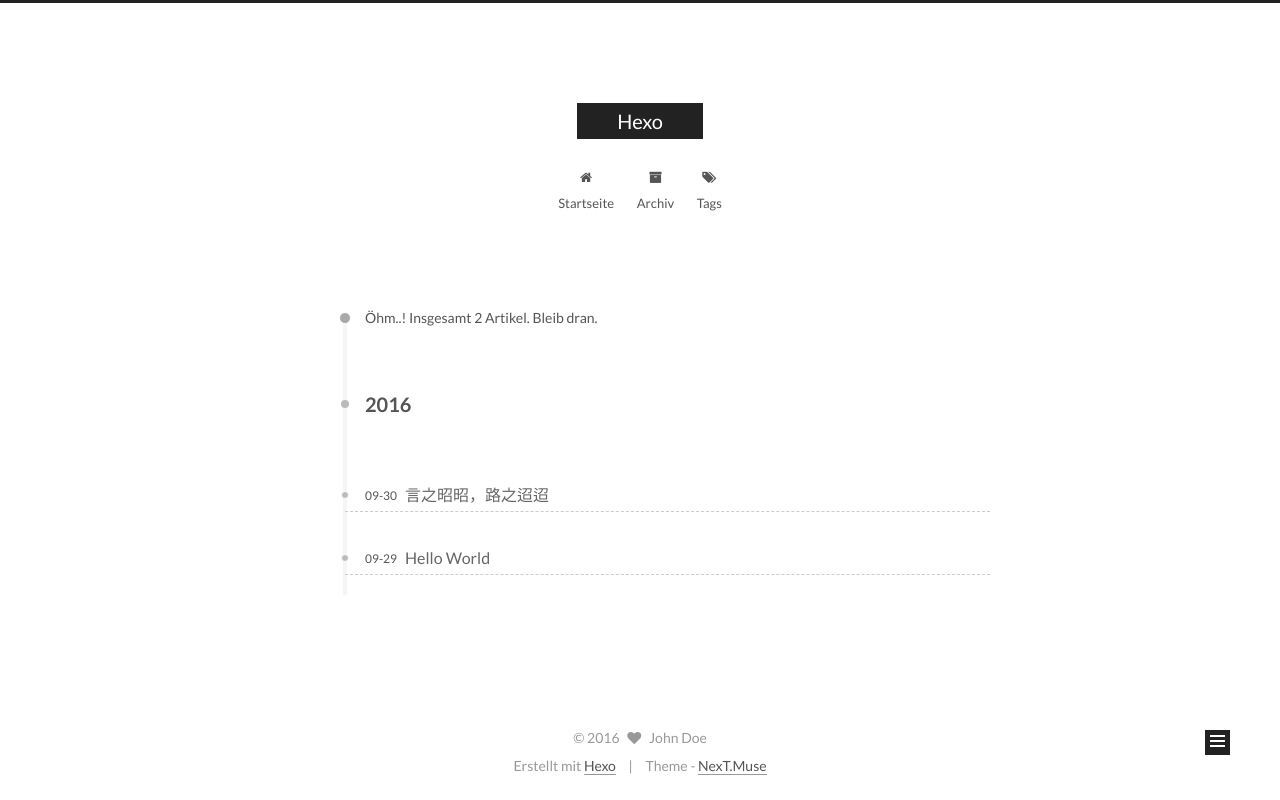
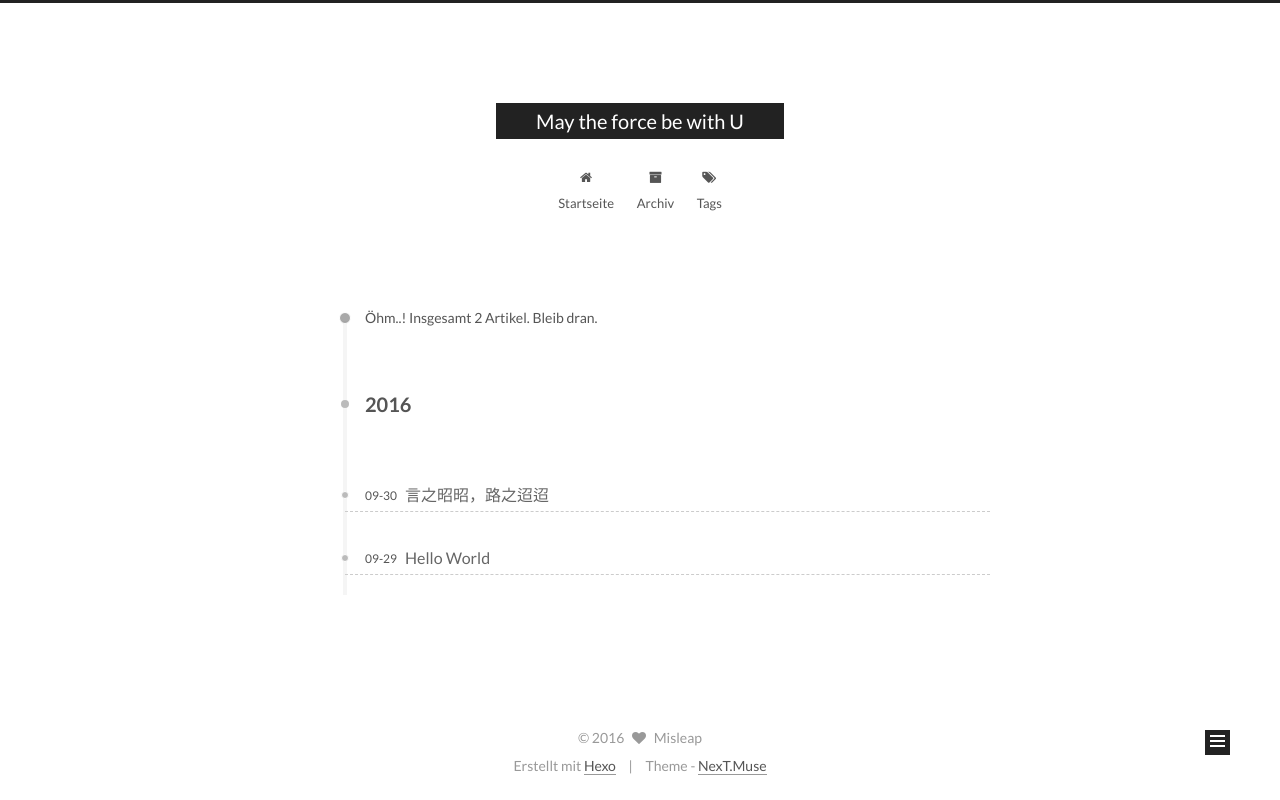
Before and after one commit to Misleap/Misleap.github.io, a plain HTML site: page archives/2016/09/index.html in a window 1280 px wide. Drawn offline with Linux system fonts and the light colour scheme.

Commit message:
Site updated: 2016-09-30 14:10:35

```diff
--- a/archives/2016/09/index.html
+++ b/archives/2016/09/index.html
@@ -85,11 +85,11 @@
 
 
 <meta property="og:type" content="website">
-<meta property="og:title" content="Hexo">
+<meta property="og:title" content="May the force be with U">
 <meta property="og:url" content="http://yoursite.com/archives/2016/09/index.html">
-<meta property="og:site_name" content="Hexo">
+<meta property="og:site_name" content="May the force be with U">
 <meta name="twitter:card" content="summary">
-<meta name="twitter:title" content="Hexo">
+<meta name="twitter:title" content="May the force be with U">
 
 
 
@@ -112,10 +112,10 @@
 
   <link rel="canonical" href="http://yoursite.com/archives/2016/09/"/>
 
-  <title> Archiv | Hexo </title>
+  <title> Archiv | May the force be with U </title>
 </head>
 
-<body itemscope itemtype="http://schema.org/WebPage" lang="">
+<body itemscope itemtype="http://schema.org/WebPage" lang="Chinese">
 
 
 
@@ -143,7 +143,7 @@
   <div class="custom-logo-site-title">
     <a href="/"  class="brand" rel="start">
       <span class="logo-line-before"><i></i></span>
-      <span class="site-title">Hexo</span>
+      <span class="site-title">May the force be with U</span>
       <span class="logo-line-after"><i></i></span>
     </a>
   </div>
@@ -339,8 +339,8 @@
         <div class="site-author motion-element" itemprop="author" itemscope itemtype="http://schema.org/Person">
           <img class="site-author-image" itemprop="image"
                src="/images/avatar.gif"
-               alt="John Doe" />
-          <p class="site-author-name" itemprop="name">John Doe</p>
+               alt="Misleap" />
+          <p class="site-author-name" itemprop="name">Misleap</p>
           <p class="site-description motion-element" itemprop="description"></p>
         </div>
         <nav class="site-state motion-element">
@@ -390,7 +390,7 @@
   <span class="with-love">
     <i class="fa fa-heart"></i>
   </span>
-  <span class="author" itemprop="copyrightHolder">John Doe</span>
+  <span class="author" itemprop="copyrightHolder">Misleap</span>
 </div>
 
 <div class="powered-by">
--- a/css/main.css
+++ b/css/main.css
@@ -1548,7 +1548,7 @@
   width: 4px;
   height: 4px;
   border-radius: 50%;
-  background: #a429d1;
+  background: #ff0eeb;
 }
 .links-of-blogroll {
   font-size: 13px;
```
Also changed, not shown: 2016/09/29/hello-world/index.html (+7 -7 lines), 2016/09/30/test/index.html (+7 -7 lines), archives/2016/index.html (+9 -9 lines), archives/index.html (+9 -9 lines), index.html (+9 -9 lines).
